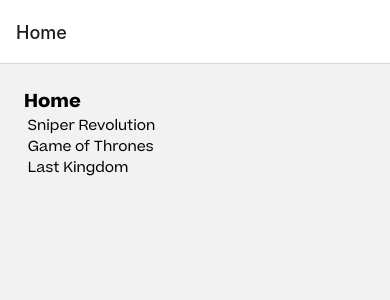
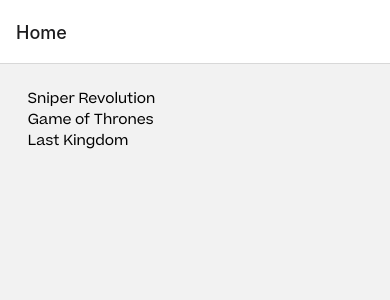
Before and after one commit to tundeph/rev-mobile-app, a React Native app: screen /Home in a window 390 px wide. Shown: the top 300 px of the page. Built offline with nearby package versions, Linux system fonts and the light colour scheme.

Commit message:
Update Home.js

```diff
--- a/apps/reviews-app/pages/Home.js
+++ b/apps/reviews-app/pages/Home.js
@@ -11,7 +11,6 @@
 
 	return (
 		<ContainerView>
-			<TitleText>Home </TitleText>
 			<FlatList
 				data={reviews}
 				renderItem={({ item }) => (
```
